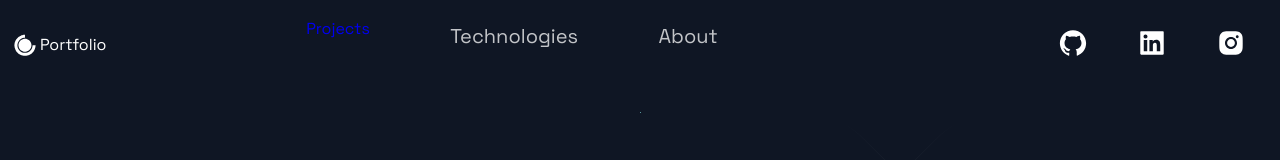
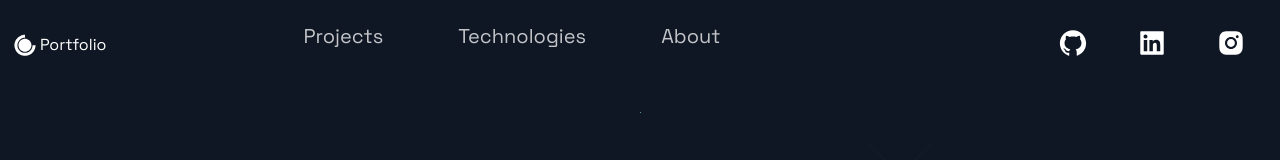
Before and after one commit to prashishpaudel/prashishpaudel.github.io, a Next.js app: page / in a window 1280 px wide. Shown: the top 160 px of the page. Built offline with nearby package versions, Linux system fonts and the light colour scheme.

Commit message:
repair commit

```diff
--- a/src/components/Header/Header.js
+++ b/src/components/Header/Header.js
@@ -16,9 +16,9 @@ const Header = () =>  (
     </Div1>
     <Div2>
       <li>
-        <Link href="#projects">
-          <a>Projects</a>
-        </Link>
+        <NavLink href="#projects">
+          Projects
+        </NavLink>
       </li>
       <li>
         <Link href="#tech">
```
